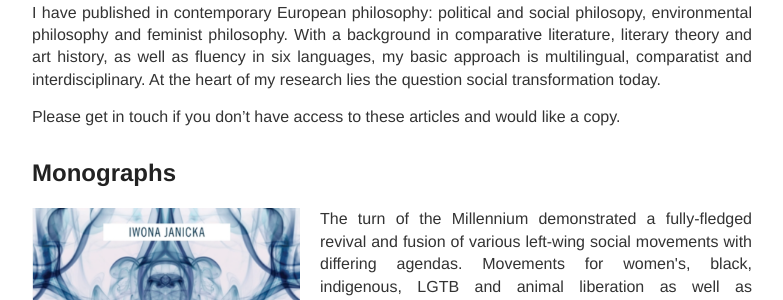
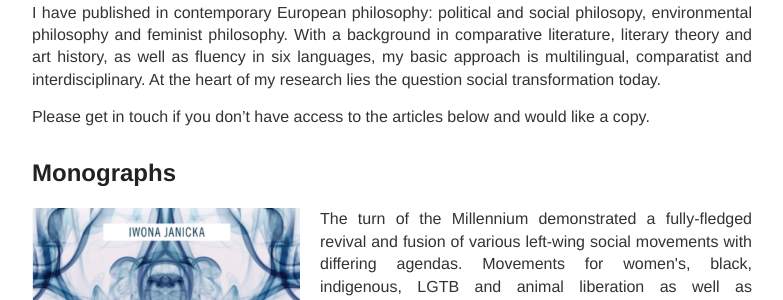
Before and after one commit to IJanicka/IJanicka.github.io, a Jekyll site: the page built from publications.md, in a window 1280 px wide and 900 px high. Shown: the part 254-554 px from the top of the window, without its empty margins (248-1031 px from the left). Built offline with Jekyll 4.4.1, drawn with Linux system fonts in a browser that asks for light colours.

Commit message:
Update publications.md

```diff
--- a/publications.md
+++ b/publications.md
@@ -6,7 +6,7 @@ permalink: /publications/
 
 <p>I have published in contemporary European philosophy: political and social philosopy, environmental philosophy and feminist philosophy. With a background in comparative literature, literary theory and art history, as well as fluency in six languages, my basic approach is multilingual, comparatist and interdisciplinary. At the heart of my research lies the question social transformation today.</p>
 
-Please get in touch if you don't have access to these articles and would like a copy.
+Please get in touch if you don't have access to the articles below and would like a copy.
 <br>
 
   <h2>Monographs</h2>
```
